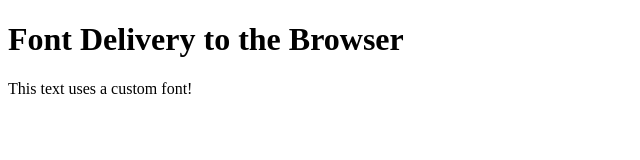
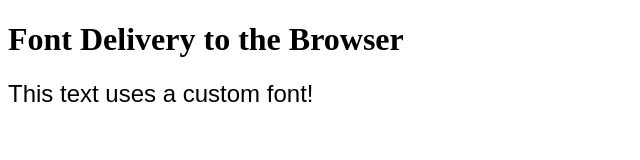
Before and after one commit to Ekinsley02/CS212, a website: page src/index.html in a window 1280 px wide. Shown: the whole page, without its empty margins (0-640 px from the left). Drawn offline with Linux system fonts and the light colour scheme; files whose address does not match are found by name.

Commit message:
Update styles.css

```diff
--- a/src/styles.css
+++ b/src/styles.css
@@ -3,3 +3,8 @@
   font-family: 'CustomFont';
   src: url('src/PixelifySans-VariableFont_wght.ttf') format('truetype');
 }
+
+.custom-font {
+  font-family: 'CustomFont', sans-serif; /* Use your custom font */
+  font-size: 24px;
+}
```
